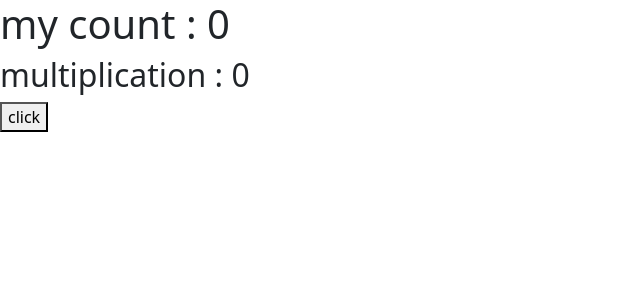
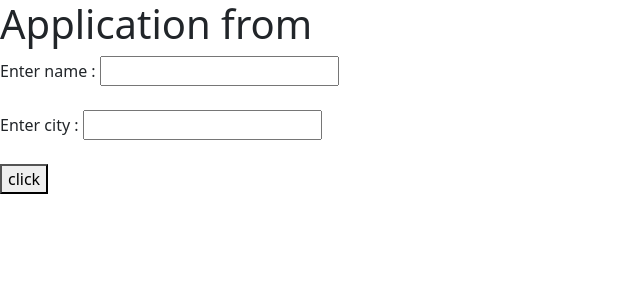
Before and after one commit to Jitendra0987/React, a React (Vite) app: page / in a window 1280 px wide. Shown: the top 300 px of the page, without its empty margins (0-640 px from the left). Built offline with nearby package versions, Linux system fonts and the light colour scheme.

Commit message:
react form with controled

```diff
--- a/src/App.jsx
+++ b/src/App.jsx
@@ -1,22 +1,20 @@
-import { useEffect, useState } from "react";
-
+import { useState } from "react";
 
 const App=()=>{
-const [cnt,setCnt]=useState(0);
-const [multi,SetMulti]=useState(0);
-
-    useEffect(()=>{
-        SetMulti(cnt*2)
-    },[cnt])
-
-    return(
-        <>
-
-            <h1>my count : {cnt}</h1>
-            <h2>multiplication : {multi}</h2>
-            <button onClick={()=>{setCnt(cnt+1)}}>click</button>
-
-        </>
-    )
+  const [name,setName]=useState("");
+  const [city,setCity]=useState("");
+  const handle=()=>{
+    console.log({stuname:name, stucity:city})
+  }
+  return(
+    <>
+     <h1> Application from </h1>
+     Enter name : <input type="text" value={name} onChange={(e)=>{setName(e.target.value)}}/>
+     <br /><br />
+     Enter city : <input type="text"  value={city} onChange={(e)=>{setCity(e.target.value)}}/>
+     <br /><br />
+     <button onClick={handle}>click</button>
+    </>
+  )
 }
 export default App;
```
